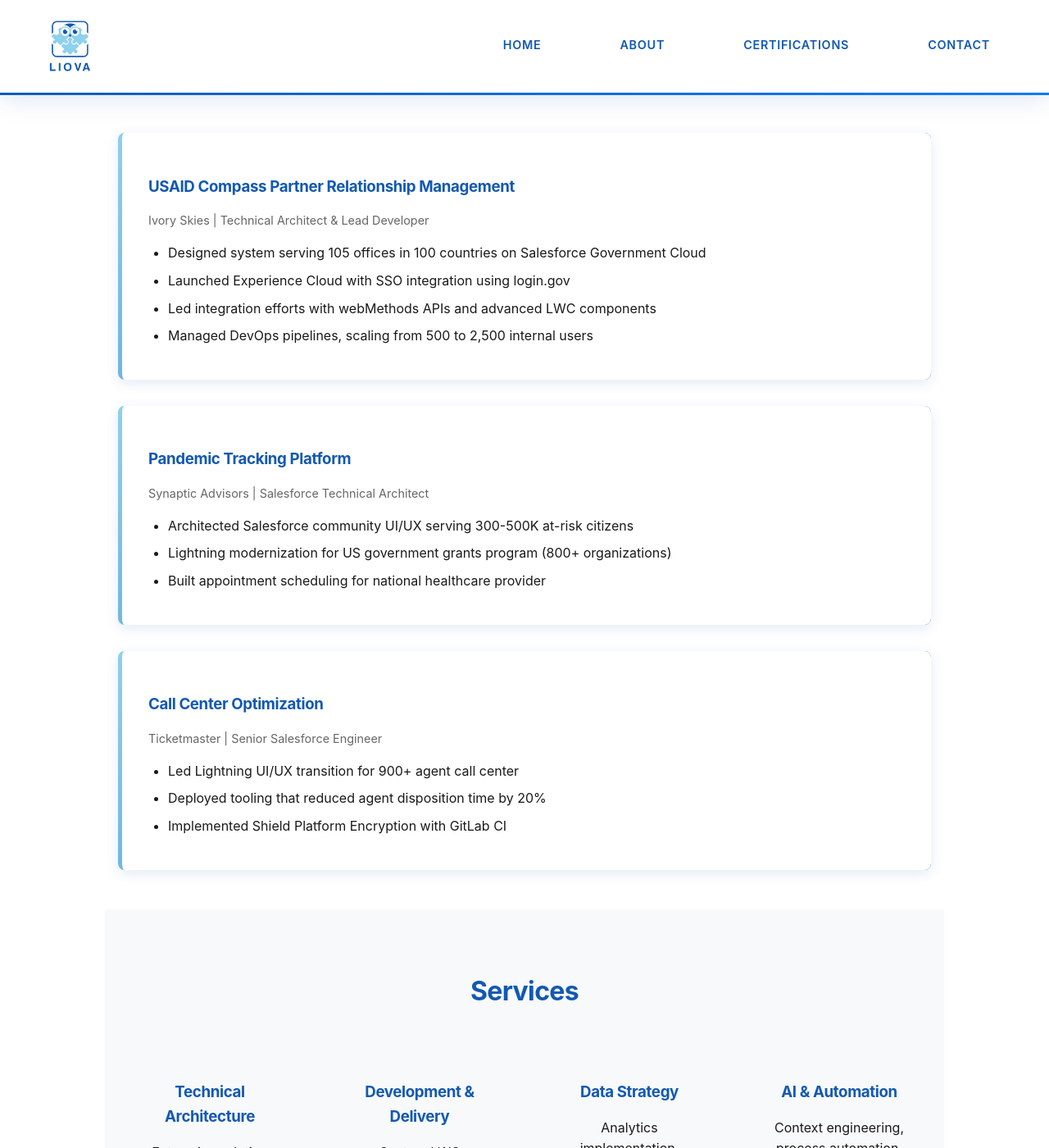
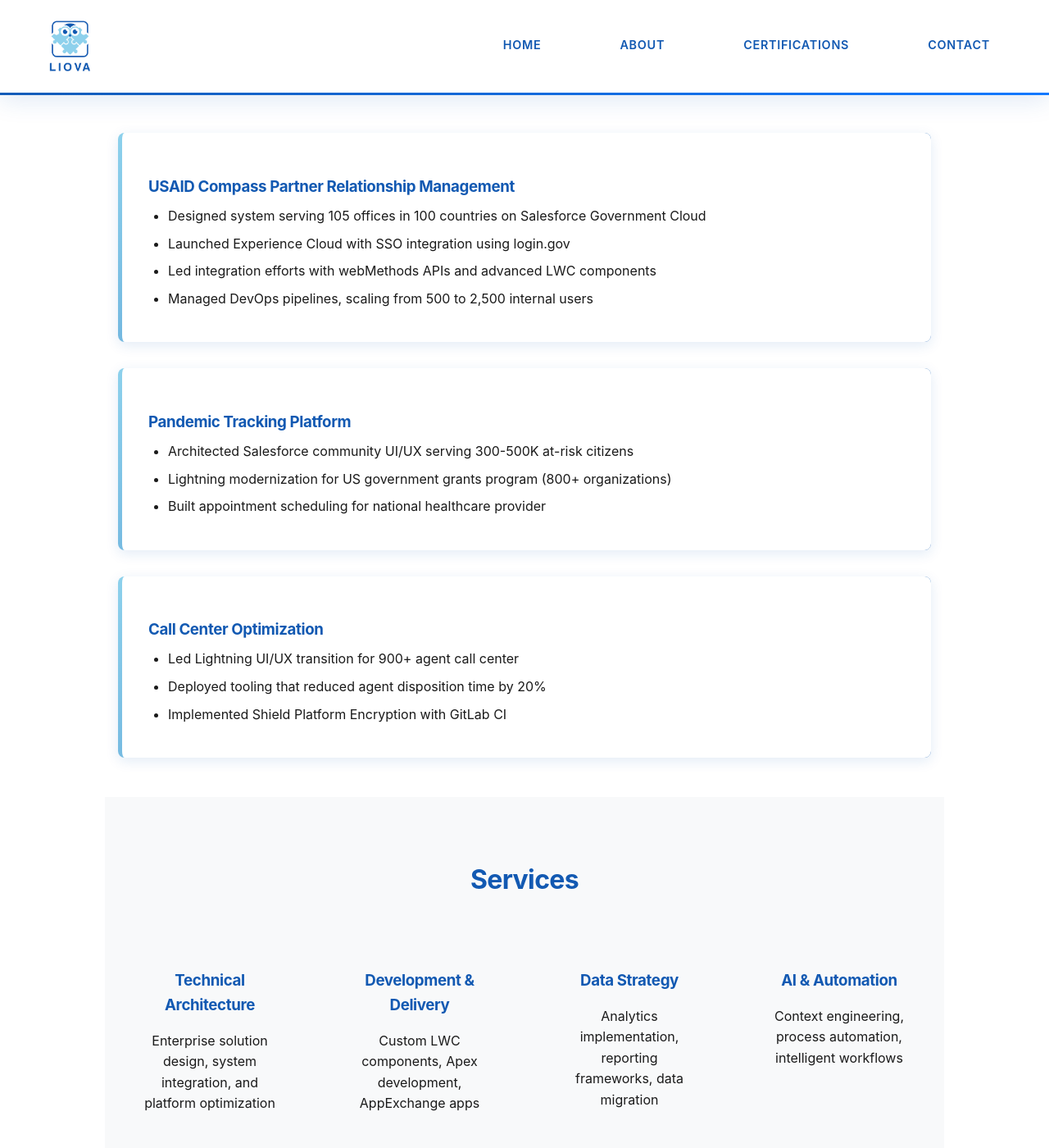
Before and after one commit to DelanoJo/liova.io, a Jekyll site: the page built from index.html, in a window 1280 px wide and 1400 px high, scrolled down 1639 px. Shown: the whole window at 82% size. Built offline with Jekyll 4.4.1, drawn with Linux system fonts in a browser that asks for light colours.

Commit message:
Remove role location from recent projects
🤖 Generated with [Claude Code](https://claude.com/claude-code)

Co-Authored-By: Claude <noreply@anthropic.com>

```diff
--- a/index.html
+++ b/index.html
@@ -60,7 +60,6 @@ title: Delano Johnson - Salesforce Technical Architect
 
   <div class="project">
     <h3>USAID Compass Partner Relationship Management</h3>
-    <p class="project-meta">Ivory Skies | Technical Architect & Lead Developer</p>
     <ul>
       <li>Designed system serving 105 offices in 100 countries on Salesforce Government Cloud</li>
       <li>Launched Experience Cloud with SSO integration using login.gov</li>
@@ -71,7 +70,6 @@ title: Delano Johnson - Salesforce Technical Architect
 
   <div class="project">
     <h3>Pandemic Tracking Platform</h3>
-    <p class="project-meta">Synaptic Advisors | Salesforce Technical Architect</p>
     <ul>
       <li>Architected Salesforce community UI/UX serving 300-500K at-risk citizens</li>
       <li>Lightning modernization for US government grants program (800+ organizations)</li>
@@ -81,7 +79,6 @@ title: Delano Johnson - Salesforce Technical Architect
 
   <div class="project">
     <h3>Call Center Optimization</h3>
-    <p class="project-meta">Ticketmaster | Senior Salesforce Engineer</p>
     <ul>
       <li>Led Lightning UI/UX transition for 900+ agent call center</li>
       <li>Deployed tooling that reduced agent disposition time by 20%</li>
```
